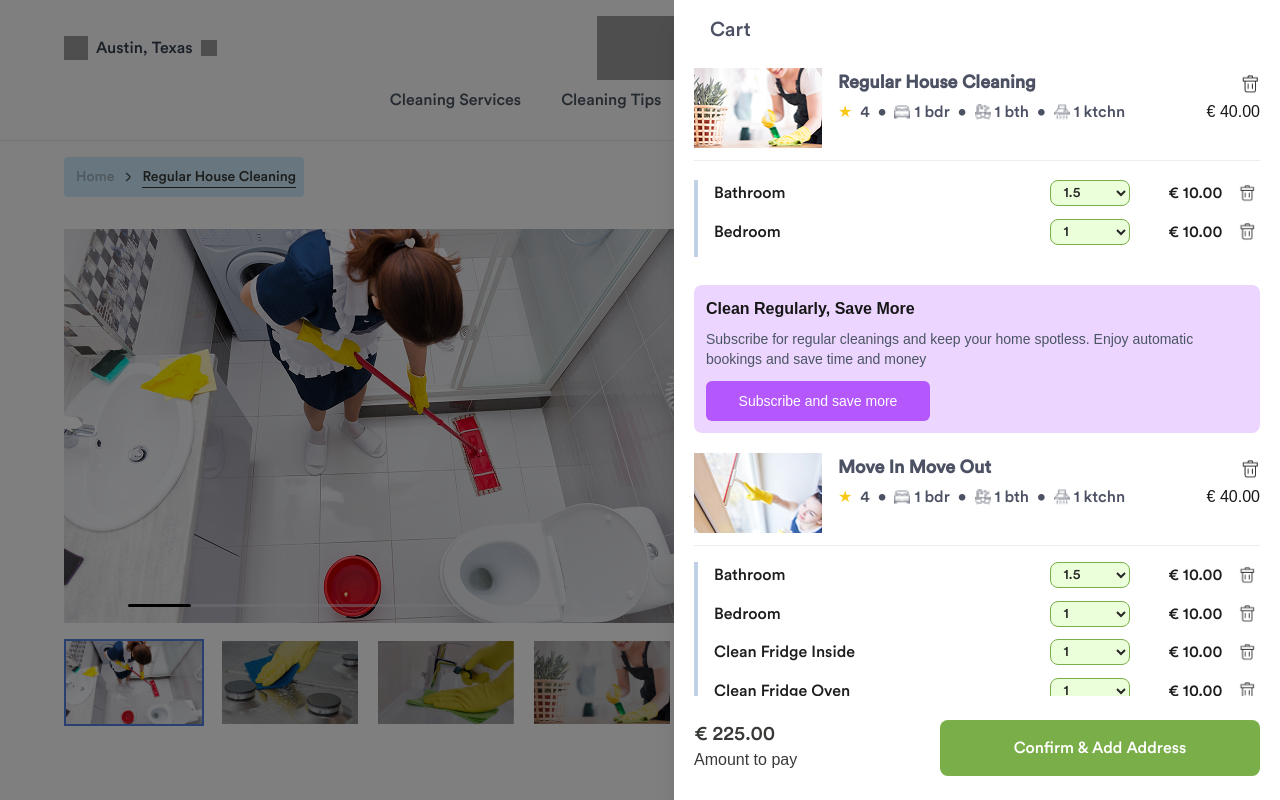
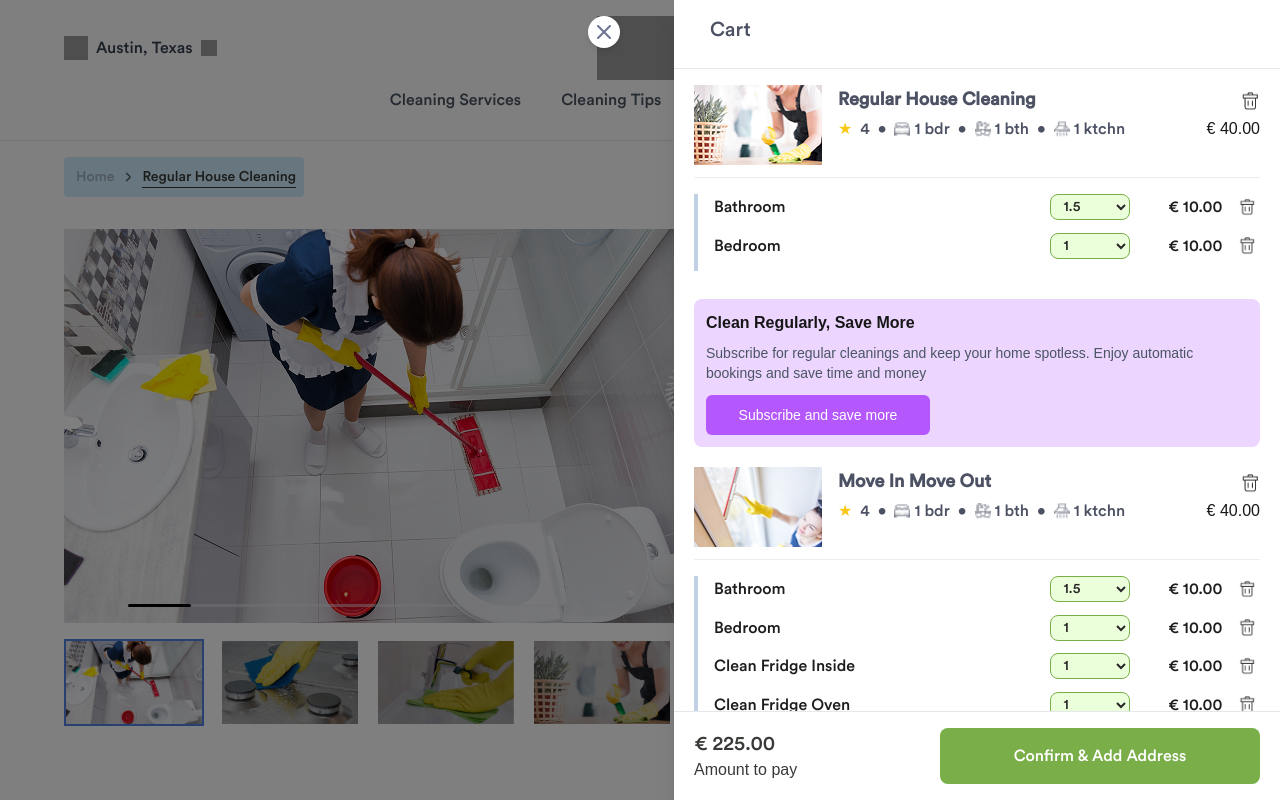
Before and after one commit to Krisha-Goyani/gleam-app, a Next.js app: page / in a window 1280 px wide. Both pictures are taken after a click on the button "Add to cart". Shown: the top 800 px of the page. Built offline with nearby package versions, Linux system fonts and the light colour scheme; grey boxes are pictures that could not be loaded.

Commit message:
style: update button hover color in CleaningService component for improved visual feedback

```diff
--- a/src/components/cart/CartComponents.tsx
+++ b/src/components/cart/CartComponents.tsx
@@ -45,37 +45,31 @@ export interface ServiceItemProps {
     price: number;
   }[];
   onDelete: () => void;
+  onClose: () => void;
+  isSticky?: boolean;
 }
 
-// Update the ServiceItem component's rooms rendering
-// Update the ServiceItem component
+// In the ServiceItem component, use onClose for the close button
 export const ServiceItem = ({
   name,
   image,
   rating,
   rooms,
   items,
-  isSticky = false,
   onDelete,
 }: ServiceItemProps) => (
   <div className="relative">
-    <div
-      className={`${
-        isSticky
-          ? "fixed top-0 left-0 right-0 bg-white z-10 px-2 xs-md:px-5 max-w-[606px]"
-          : ""
-      }`}
-    >
-      {isSticky && (
-        <div className="flex mb-2 items-center justify-between p-4">
-          <h2 className="text-xl font-circular-std text-gray-light-primary">
-            Cart
-          </h2>
-        </div>
-      )}
+    <div className="relative">
       <div className="flex justify-between mb-3">
         <div className="flex gap-4">
-          <Image src={image} title="cart-img" alt={name} width={100} height={50} className="w-20 md:w-32 h-20" />
+          <Image
+            src={image}
+            title="cart-img"
+            alt={name}
+            width={100}
+            height={50}
+            className="w-20 md:w-32 h-20"
+          />
           <div className="flex flex-col w-[300px] md:w-[470px]">
             <div className="flex justify-between w-full">
               <h3 className="font-circular-std font-bold text-lg mb-1 text-gray-light-primary">
@@ -120,7 +114,6 @@ export const ServiceItem = ({
       </div>
       <div className="h-px bg-gray-light-secondary mb-4"></div>
     </div>
-    {isSticky && <div className="h-[160px]" />} {/* Add spacing when fixed */}
 
     <div className="pb-4">
       {items.map((item, index) => (
@@ -250,18 +243,14 @@ export const PromoCode = () => (
         width={20}
         height={20}
       />
-      <input
-        type="text"
-        placeholder="Select Coupon"
-        className="flex-1 outline-none text-gray-600"
-      />
+      <span className="font-circular-std">Select Coupon</span>
       <Image
         src="/Image/arrow-right.png"
         title="apply"
         alt="Apply"
         width={16}
         height={16}
-        className="cursor-pointer"
+        className="cursor-pointer ml-auto"
       />
     </div>
   </div>
--- a/src/components/cart/CartMenu.tsx
+++ b/src/components/cart/CartMenu.tsx
@@ -33,10 +33,31 @@ const CartMenu = ({ isOpen, onClose }: CartMenuProps) => {
         onClick={onClose}
       />
 
+
       <div className="fixed right-0 top-0 h-full w-full xs:max-w-[330px] xs-md:max-w-[400px] md:max-w-[606px] bg-white shadow-xl transform transition-transform">
         <div className="flex flex-col h-full">
-          <div className="flex-1 overflow-y-auto">
-            <div className="px-2 xs-md:px-5 pt-5 border-b-8 border-gray-light-secondary">
+          {/* Fixed Header */}
+          <div className="sticky top-0 bg-white z-10 px-2 xs-md:px-5 border-b border-gray-200">
+            <div className="relative">
+              <button
+                className="absolute right-[20.5rem] xs-md:right-[25rem] md:right-[40rem] top-4 w-5 h-5 xs-md:w-8 xs-md:h-8 rounded-full bg-white shadow-md flex items-center justify-center cursor-pointer hover:bg-gray-50"
+                onClick={onClose}
+              >
+                <svg width="14" height="14" viewBox="0 0 14 14" fill="none" xmlns="http://www.w3.org/2000/svg">
+                  <path d="M13 1L1 13M1 1L13 13" stroke="#6E7491" strokeWidth="2" strokeLinecap="round"/>
+                </svg>
+              </button>
+              <div className="flex mb-2 items-center p-4">
+                <h2 className="text-xl font-circular-std text-gray-light-primary">
+                  Cart
+                </h2>
+              </div>
+            </div>
+          </div>
+
+          {/* Scrollable Content */}
+          <div className="flex-1 overflow-y-auto pt-4">
+            <div className="px-2 xs-md:px-5 border-b-8 border-gray-light-secondary">
               <ServiceItem
                 name="Regular House Cleaning"
                 rating={4.0}
@@ -51,6 +72,7 @@ const CartMenu = ({ isOpen, onClose }: CartMenuProps) => {
                   { label: "Bedroom", quantity: 1, price: 10.0 },
                 ]}
                 onDelete={handleDeleteService}
+                onClose={onClose}
                 isSticky={true}
               />
 
@@ -70,6 +92,8 @@ const CartMenu = ({ isOpen, onClose }: CartMenuProps) => {
                   { label: "Clean Fridge Oven", quantity: 1, price: 10.0 },
                 ]}
                 onDelete={handleDeleteService}
+                onClose={onClose}
+                isSticky={true}
               />
             </div>
 
@@ -108,8 +132,9 @@ const CartMenu = ({ isOpen, onClose }: CartMenuProps) => {
             <PriceDetails subTotal={220.0} visitFee={5.0} />
           </div>
 
-          <div className="flex justify-between px-2 xs-md:px-5 py-4 mt-2 bg-white">
-            <div className="flex justify-between items-center mb-3">
+          {/* Fixed Footer */}
+          <div className="sticky bottom-0 px-2 xs-md:px-5 py-4 bg-white border-t border-gray-200">
+            <div className="flex justify-between items-center">
               <div className="flex w-32 md:w-56 flex-col text-black-secondary">
                 <span className="text-xl text-black-secondary font-circular-std">
                   € 225.00
@@ -118,10 +143,10 @@ const CartMenu = ({ isOpen, onClose }: CartMenuProps) => {
                   Amount to pay
                 </span>
               </div>
+              <button className="w-52 md:w-80 h-14 bg-green-primary text-white md:py-4 md:px-11 rounded-lg font-circular-std hover:bg-green-secondary transition-colors">
+                Confirm & Add Address
+              </button>
             </div>
-            <button className="w-52 md:w-80 h-14 bg-green-primary text-white md:py-4 md:px-11 rounded-lg font-circular-std hover:bg-green-600 transition-colors relative">
-              Confirm & Add Address
-            </button>
           </div>
         </div>
       </div>
--- a/src/components/cleaning/CleaningService.tsx
+++ b/src/components/cleaning/CleaningService.tsx
@@ -459,7 +459,7 @@ const CleaningService: React.FC = () => {
             {/* Add to Cart Button */}
             <div className="mt-3">
               <button
-                className="bg-green-primary text-white py-3 rounded-lg font-circular-std hover:bg-green-600 transition-colors w-full md-lg:w-[400px] lg-sm:w-[477px]"
+                className="bg-green-primary text-white py-3 rounded-lg font-circular-std hover:bg-green-secondary transition-colors w-full md-lg:w-[400px] lg-sm:w-[477px]"
                 onClick={handleCartToggle}
               >
                 Add to cart
```
